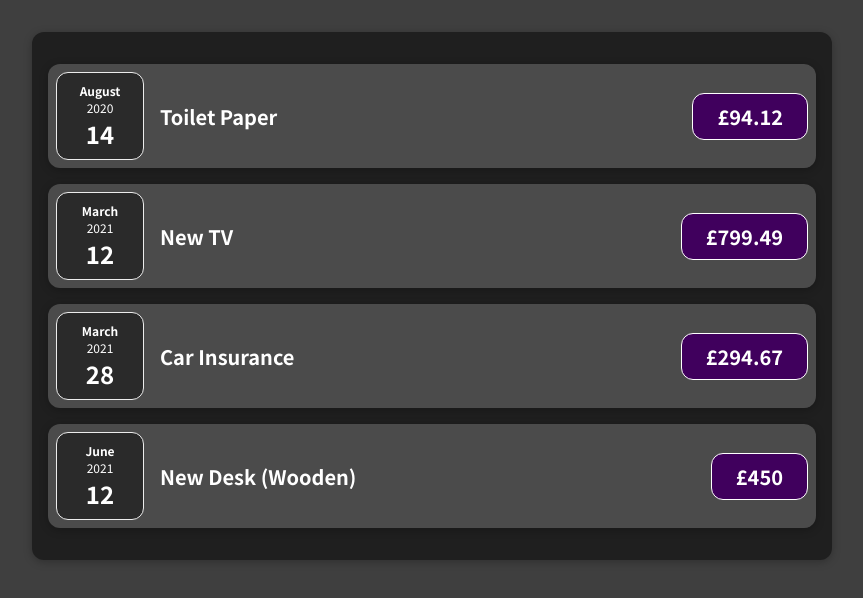
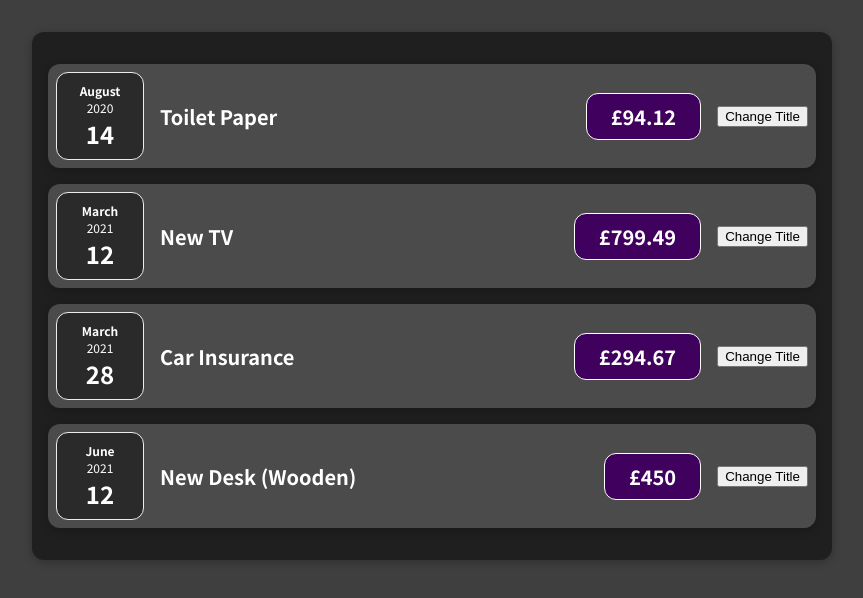
Before and after one commit to gdrmvrm/react-expense-tracker, a JavaScript app: page / in a window 1280 px wide. Shown: the top 598 px of the page, without its empty margins (208-1071 px from the left). Built offline with nearby package versions, Linux system fonts and the light colour scheme.

Commit message:
onclick added

```diff
--- a/src/components/Expenses/ExpenseItem.js
+++ b/src/components/Expenses/ExpenseItem.js
@@ -3,12 +3,16 @@ import Card from '../UI/Card';
 import './ExpenseItem.css';
 
 const ExpenseItem = (props) => {
+  const clickHandler = () => {
+    console.log('Clicked!!');
+  };
   return (
     <Card className='expense-item'>
       <ExpenseDate date={props.date} />
       <div className='expense-item__description'>
         <h2>{props.title}</h2>
         <div className='expense-item__price'>£{props.amount}</div>
+        <button onClick={clickHandler}>Change Title</button>
       </div>
     </Card>
   );
```
